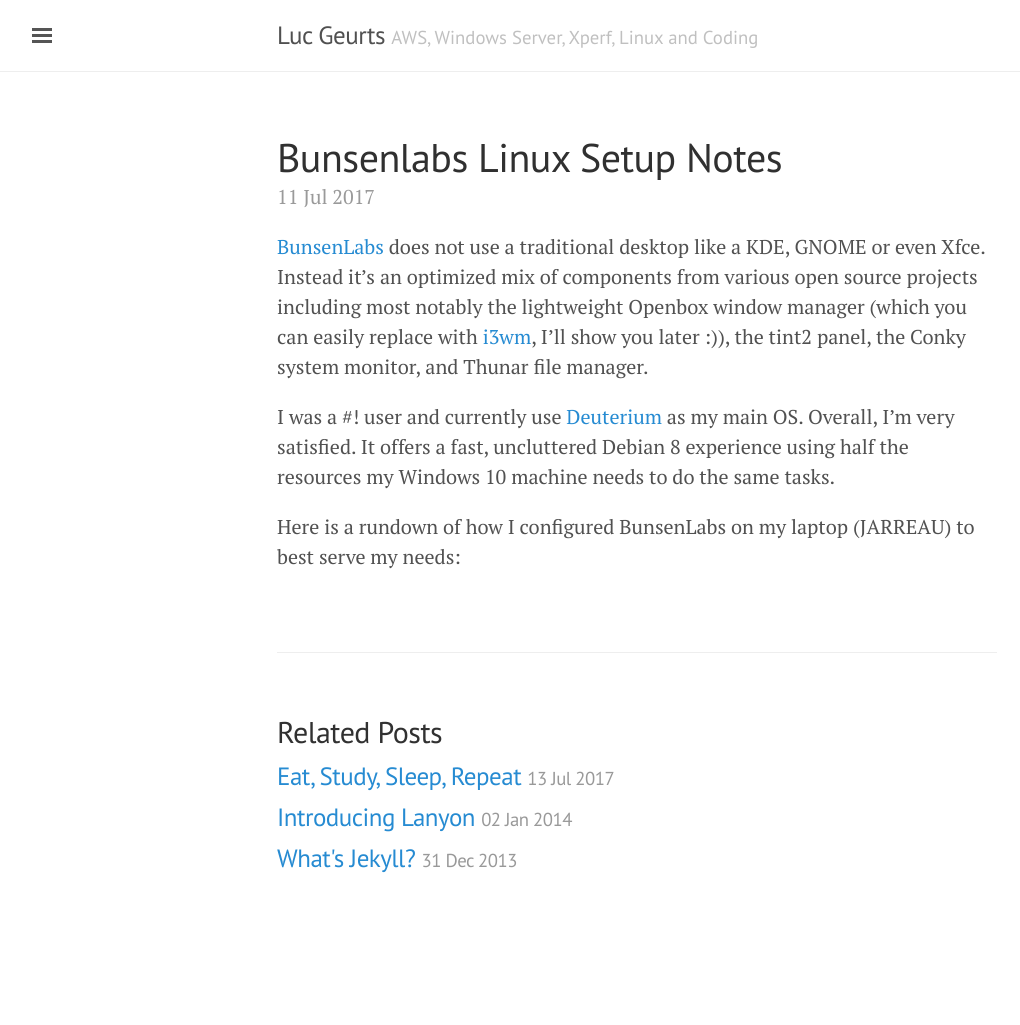
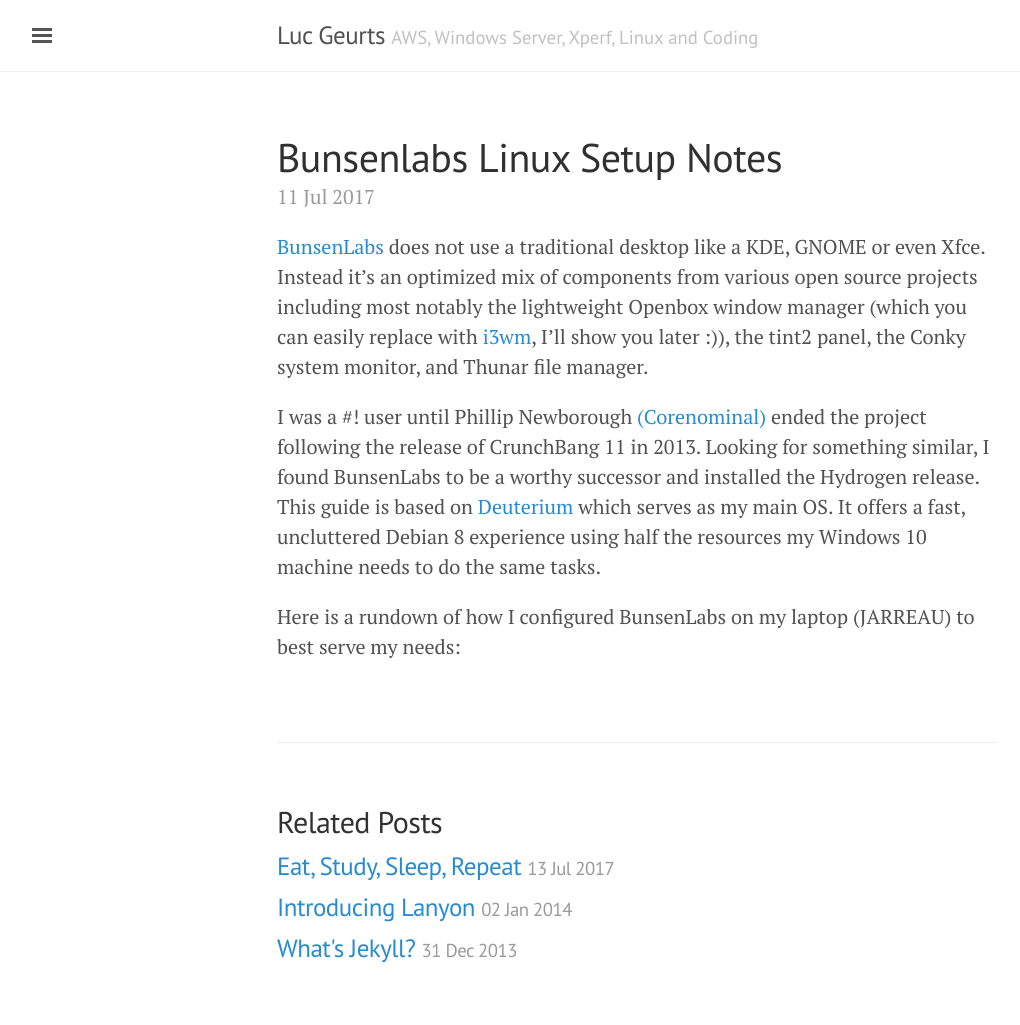
Before and after one commit to lgeurts/lgeurts.github.io, a Jekyll site: the page built from _posts/2017-07-11-bunsenlabs-linux-setup-notes.md, in a window 1280 px wide. Shown: the whole page, without its empty margins (3-1023 px from the left). Built offline with Jekyll 4.4.1, drawn with Linux system fonts in a browser that asks for light colours; our own code applies the rules of GitHub Pages for plain Markdown files; before the commit the page ends 935 px from its top, so only the background shows below that.

Commit message:
Update 2017-07-11-bunsenlabs-linux-setup-notes.md

```diff
--- a/_posts/2017-07-11-bunsenlabs-linux-setup-notes.md
+++ b/_posts/2017-07-11-bunsenlabs-linux-setup-notes.md
@@ -1,5 +1,5 @@
 [BunsenLabs](https://www.bunsenlabs.org/) does not use a traditional desktop like a KDE, GNOME or even Xfce. Instead it's an optimized mix of components from various open source projects including most notably the lightweight Openbox window manager (which you can easily replace with [i3wm](https://i3wm.org/), I'll show you later :)), the tint2 panel, the Conky system monitor, and Thunar file manager.
 
-I was a #! user and currently use [Deuterium](https://www.bunsenlabs.org/installation.html#downloads) as my main OS. Overall, I'm very satisfied. It offers a fast, uncluttered Debian 8 experience using half the resources my Windows 10 machine needs to do the same tasks.
+I was a #! user until Phillip Newborough [(Corenominal)](https://corenominal.org) ended the project following the release of CrunchBang 11 in 2013. Looking for something similar, I found BunsenLabs to be a worthy successor and installed the Hydrogen release. This guide is based on [Deuterium](https://www.bunsenlabs.org/installation.html#downloads) which serves as my main OS. It offers a fast, uncluttered Debian 8 experience using half the resources my Windows 10 machine needs to do the same tasks.
 
 Here is a rundown of how I configured BunsenLabs on my laptop (JARREAU) to best serve my needs:
```
